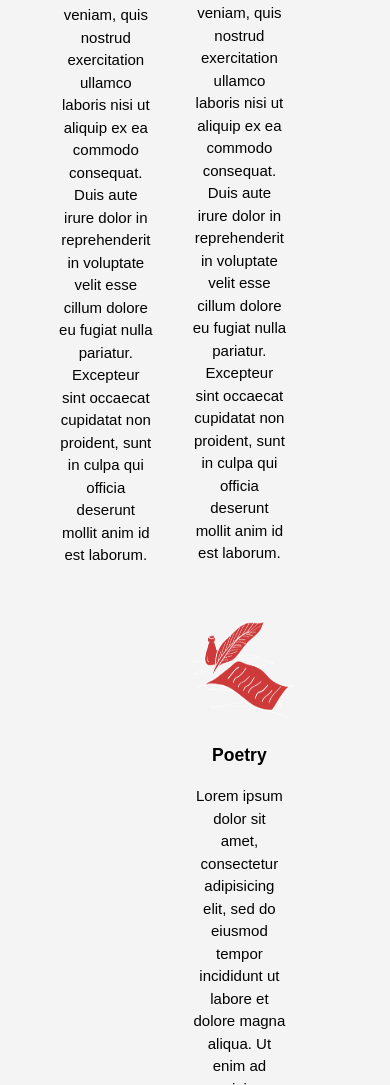
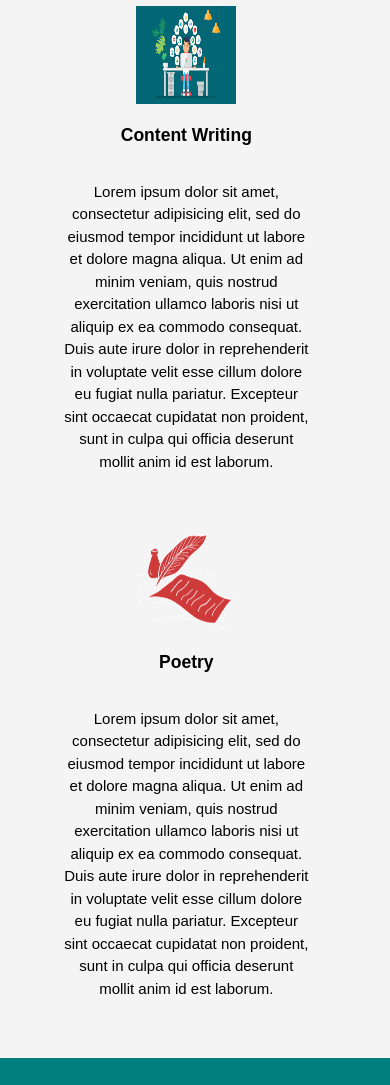
Before and after one commit to amnabajwa19/Web-Development, a plain HTML site: page index.html in a window 390 px wide. Shown: the part 1802-2887 px from the top of the page. Drawn offline with Linux system fonts and the light colour scheme.

Commit message:
Added a bit of style

```diff
--- a/index.html
+++ b/index.html
@@ -1,8 +1,9 @@
 <!DOCTYPE html>
 <html lang="en" dir="ltr">
+
 <head>
   <meta charset="utf-8">
-    <meta name="viewport" content="width=devive-width">
+  <meta name="viewport" content="width=device-width, initial-scale=1.0">
   <meta name="description" content="Affordable and professional graphic design">
   <meta name="keywords" content="graphic design, affordable graphic design, professional graphic design">
   <meta name="author" content="Amna Mahmood Bajwa">
@@ -10,6 +11,7 @@
   <link href="https://fonts.googleapis.com/css?family=Pacifico&display=swap" rel="stylesheet">
   <link rel="stylesheet" href="style.css">
 </head>
+
 <body>
   <header>
     <div class="container">
@@ -28,14 +30,18 @@
   <section id="showcase">
     <div class="container">
       <h1>Affordable Professional Graphic Design</h1>
-        <p>Lorem ipsum dolor sit amet, consectetur adipisicing elit, sed do eiusmod tempor incididunt ut labore et dolore magna aliqua. Ut enim ad minim veniam, quis nostrud exercitation ullamco laboris nisi ut aliquip ex ea commodo consequat. Duis aute irure dolor in reprehenderit in voluptate velit esse cillum dolore eu fugiat nulla pariatur. Excepteur sint occaecat cupidatat non proident, sunt in culpa qui officia deserunt mollit anim id est laborum.</p>
+      <p>Lorem ipsum dolor sit amet, consectetur adipisicing elit, sed do eiusmod tempor incididunt ut labore et dolore
+        magna aliqua. Ut enim ad minim veniam, quis nostrud exercitation ullamco laboris nisi ut aliquip ex ea commodo
+        consequat. Duis aute irure dolor in reprehenderit in voluptate velit esse cillum dolore eu fugiat nulla
+        pariatur. Excepteur sint occaecat cupidatat non proident, sunt in culpa qui officia deserunt mollit anim id est
+        laborum.</p>
     </div>
   </section>
   <section id="newsletter">
     <div class="container">
       <h1>Subscribe To Our Newsletter</h1>
-        <form >
-          <input type="email" placeholder="Enter email...." name="email" >
+      <form>
+        <input type="email" placeholder="Enter email...." name="email">
         <button type="submit" class="button-1" name="Subscribe">Subscribe</button>
       </form>
     </div>
@@ -44,18 +50,30 @@
     <div class="container">
       <div class="box">
         <img src="graphic.png" alt="Graphic Design">
-          <h3>Graphic Design</h3>
-          <p>Lorem ipsum dolor sit amet, consectetur adipisicing elit, sed do eiusmod tempor incididunt ut labore et dolore magna aliqua. Ut enim ad minim veniam, quis nostrud exercitation ullamco laboris nisi ut aliquip ex ea commodo consequat. Duis aute irure dolor in reprehenderit in voluptate velit esse cillum dolore eu fugiat nulla pariatur. Excepteur sint occaecat cupidatat non proident, sunt in culpa qui officia deserunt mollit anim id est laborum.</p>
+        <h3 class="box-heading">Graphic Design</h3>
+        <p>Lorem ipsum dolor sit amet, consectetur adipisicing elit, sed do eiusmod tempor incididunt ut labore et
+          dolore magna aliqua. Ut enim ad minim veniam, quis nostrud exercitation ullamco laboris nisi ut aliquip ex ea
+          commodo consequat. Duis aute irure dolor in reprehenderit in voluptate velit esse cillum dolore eu fugiat
+          nulla pariatur. Excepteur sint occaecat cupidatat non proident, sunt in culpa qui officia deserunt mollit anim
+          id est laborum.</p>
       </div>
       <div class="box box2">
-            <img src="content.png" alt="Content Writing" class="img2" >
-          <h3>Content Writing</h3>
-          <p>Lorem ipsum dolor sit amet, consectetur adipisicing elit, sed do eiusmod tempor incididunt ut labore et dolore magna aliqua. Ut enim ad minim veniam, quis nostrud exercitation ullamco laboris nisi ut aliquip ex ea commodo consequat. Duis aute irure dolor in reprehenderit in voluptate velit esse cillum dolore eu fugiat nulla pariatur. Excepteur sint occaecat cupidatat non proident, sunt in culpa qui officia deserunt mollit anim id est laborum.</p>
+        <img src="content.png" alt="Content Writing" class="img2">
+        <h3 class="box-heading">Content Writing</h3>
+        <p>Lorem ipsum dolor sit amet, consectetur adipisicing elit, sed do eiusmod tempor incididunt ut labore et
+          dolore magna aliqua. Ut enim ad minim veniam, quis nostrud exercitation ullamco laboris nisi ut aliquip ex ea
+          commodo consequat. Duis aute irure dolor in reprehenderit in voluptate velit esse cillum dolore eu fugiat
+          nulla pariatur. Excepteur sint occaecat cupidatat non proident, sunt in culpa qui officia deserunt mollit anim
+          id est laborum.</p>
       </div>
-          <div class="box box2">
+      <div id="box3" class="box box2">
         <img src="pic2.png" alt="Poetry" class="img2">
-          <h3>Poetry</h3>
-          <p>Lorem ipsum dolor sit amet, consectetur adipisicing elit, sed do eiusmod tempor incididunt ut labore et dolore magna aliqua. Ut enim ad minim veniam, quis nostrud exercitation ullamco laboris nisi ut aliquip ex ea commodo consequat. Duis aute irure dolor in reprehenderit in voluptate velit esse cillum dolore eu fugiat nulla pariatur. Excepteur sint occaecat cupidatat non proident, sunt in culpa qui officia deserunt mollit anim id est laborum.</p>
+        <h3 class="box-heading">Poetry</h3>
+        <p>Lorem ipsum dolor sit amet, consectetur adipisicing elit, sed do eiusmod tempor incididunt ut labore et
+          dolore magna aliqua. Ut enim ad minim veniam, quis nostrud exercitation ullamco laboris nisi ut aliquip ex ea
+          commodo consequat. Duis aute irure dolor in reprehenderit in voluptate velit esse cillum dolore eu fugiat
+          nulla pariatur. Excepteur sint occaecat cupidatat non proident, sunt in culpa qui officia deserunt mollit anim
+          id est laborum.</p>
       </div>
     </div>
   </section>
@@ -63,4 +81,5 @@
     <p>Tinker Hub, Copyright &copy; 2020</p>
   </footer>
 </body>
+
 </html>
--- a/style.css
+++ b/style.css
@@ -7,7 +7,7 @@ body {
   background-color: #f4f4f4;
 }
 
- /* Global */
+/* Global */
 .container {
   width: 80%;
   margin: auto;
@@ -34,11 +34,11 @@ header {
   color: white;
   padding-top: 30px;
   min-height: 70px;
-  border-bottom: #133446 3px solid ;
+  border-bottom: #133446 3px solid;
 }
 
 header a {
-  color : white;
+  color: white;
   text-decoration: none;
   text-transform: uppercase;
   font-size: 16px;
@@ -63,7 +63,8 @@ header nav {
   margin-top: 10px;
 }
 
-header .highlight , header .current a {
+header .highlight,
+header .current a {
   color: #133446;
   font-weight: bold;
 }
@@ -76,7 +77,7 @@ header a:hover {
 /* showcase */
 #showcase {
   min-height: 400px;
-  background: url(showcase2.jpg) no-repeat  ;
+  background: url(showcase2.jpg) no-repeat;
   text-align: center;
   color: white;
 }
@@ -122,12 +123,15 @@ header a:hover {
   height: 98px;
 }
 
+/* @media only screen and(min-width: 1060px) { */
 #boxes .box {
   float: left;
   text-align: center;
-  width: 30%;
-  padding: 20px;
+  width: 28%;
+  padding: 1.5em;
 }
+
+/* } */
 
 #boxes .box img {
   width: 100px;
@@ -140,3 +144,48 @@ footer {
   background-color: #007F7F;
   text-align: center;
 }
+
+#boxes {
+  margin: 0 auto;
+}
+
+@media(max-width: 1060px) {
+  .box-heading {
+    width: 100%;
+  }
+
+  .box {
+    min-width: 40%;
+    display: flex;
+    justify-content: center;
+    margin: 0 auto;
+    flex-wrap: wrap;
+  }
+
+  #box3 {
+    float: none;
+    margin: 0 auto;
+    position: relative;
+    left: -20%;
+  }
+}
+
+@media(max-width: 600px) {
+  .box-heading {
+    width: 100%;
+  }
+
+  .box {
+    min-width: 80%;
+    display: flex;
+    justify-content: center;
+    flex-wrap: wrap;
+  }
+
+  #box3 {
+    /* float: none; */
+    /* margin: 0 auto; */
+    /* position: relative; */
+    left: 0%;
+  }
+}
```
Lines whose indentation alone changed are shown as unchanged.
